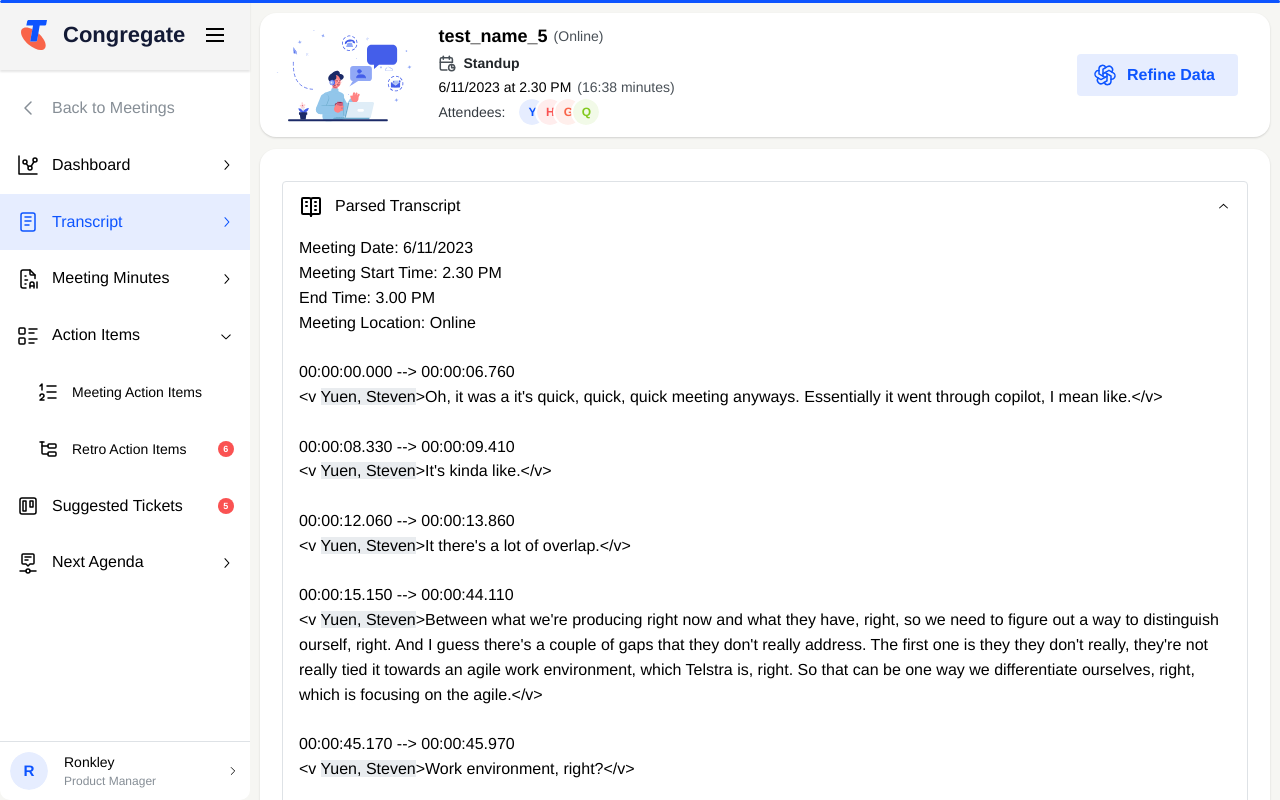
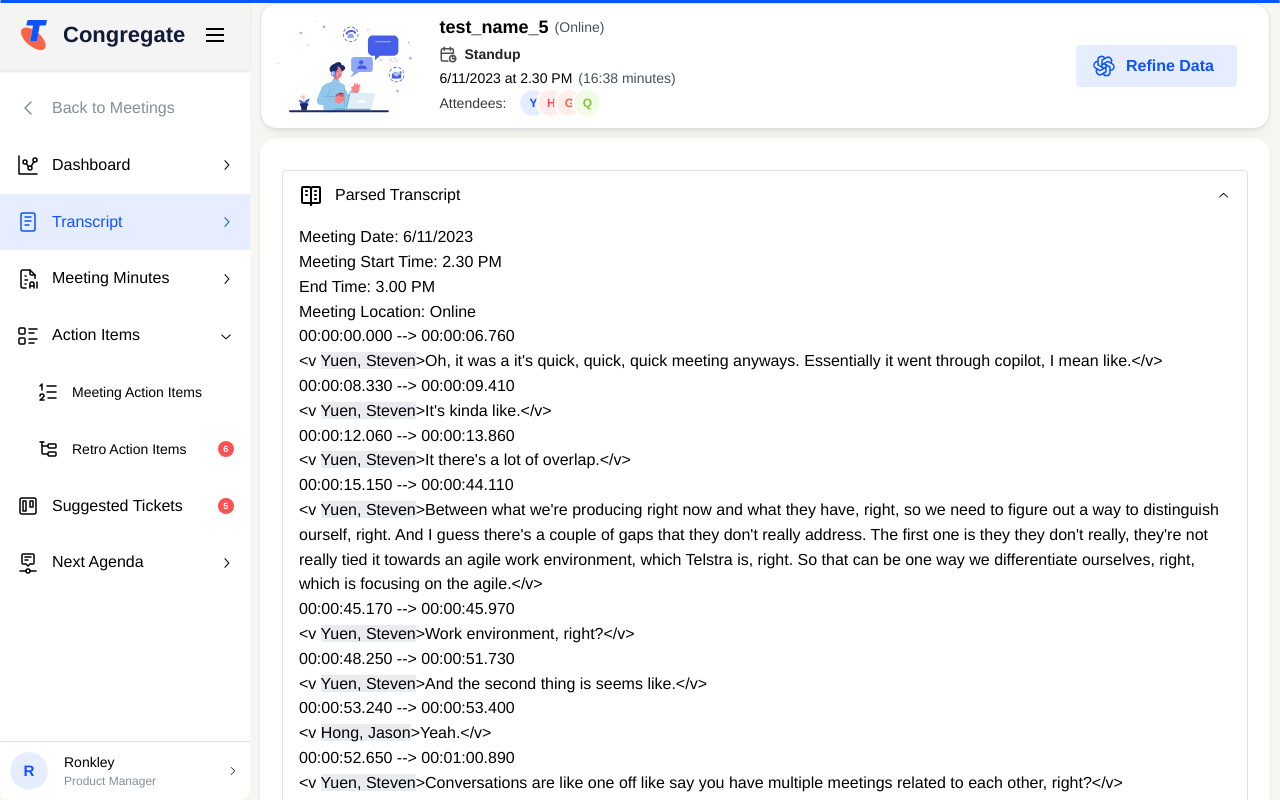
Before and after one commit to sseanik/10-to-5Gen, a React (Vite) app: page /meeting/1 in a window 1280 px wide. Both pictures are taken after a click on the link "Transcript". Shown: the top 800 px of the page. Built offline with nearby package versions, Linux system fonts and the light colour scheme; no server answers.

Commit message:
Fixed HTTPs issue again

```diff
--- a/index.html
+++ b/index.html
@@ -1,10 +1,9 @@
-<!doctype html>
+<!DOCTYPE html>
 <html lang="en">
   <head>
     <meta charset="UTF-8" />
     <link rel="icon" type="image/svg+xml" href="/src/assets/logo.svg" />
     <meta name="viewport" content="width=device-width, initial-scale=1.0" />
-    <meta http-equiv="Content-Security-Policy" content="upgrade-insecure-requests" />
 
     <title>Telstra Congregate</title>
   </head>
--- a/src/App.tsx
+++ b/src/App.tsx
@@ -26,9 +26,12 @@ function App() {
     <AnimatePresence mode="wait">
       <Layout nestedNav={nestedNav} setNestedNav={setNestedNav} navBadges={navBadges} progress={progress}>
         <Routes key={location.pathname} location={location}>
-          <Route path="/" element={<Meetings setNestedNav={setNestedNav} />} />
-          <Route path="/meetings" element={<Meetings setNestedNav={setNestedNav} />} />
-          <Route path="/meeting/:meetingId" element={<Meeting nestedNav={nestedNav} setNavBadges={setNavBadges} />} />
+          <Route path="/" element={<Meetings setProgress={setProgress} />} />
+          <Route path="/meetings" element={<Meetings setProgress={setProgress} />} />
+          <Route
+            path="/meeting/:meetingId"
+            element={<Meeting nestedNav={nestedNav} setProgress={setProgress} setNavBadges={setNavBadges} />}
+          />
           <Route path="/agile" element={<Agile />} />
           <Route path="/retro" element={<Retro />} />
           <Route path="/standup" element={<Standup />} />
--- a/src/components/Layout/index.tsx
+++ b/src/components/Layout/index.tsx
@@ -19,8 +19,17 @@ export default function Layout({ nestedNav, setNestedNav, children, navBadges, p
   const [opened, { toggle }] = useDisclosure(window.innerWidth > 768);
 
   return (
-    <AppShell navbar={{ width: 250, breakpoint: 'sm' }} padding="xs" style={{ height: 'calc(100vh - 10px)' }}>
-      <Progress radius="xs" size="xs" value={100} animated={progress} style={{ zIndex: 102 }} />
+    <AppShell navbar={{ width: 250, breakpoint: 'sm' }} padding="0" style={{ height: 'calc(100vh - 10px)' }}>
+      <Progress
+        radius="xs"
+        size="xs"
+        value={100}
+        animated={progress}
+        style={{ zIndex: 103 }}
+        pos="fixed"
+        w="100%"
+        top={0}
+      />
       <AppShell.Navbar withBorder={false} style={{ backgroundColor: 'unset', width: opened ? '250px' : '75px' }}>
         <Navbar
           opened={opened}
--- a/src/components/MeetingHeader/index.tsx
+++ b/src/components/MeetingHeader/index.tsx
@@ -15,7 +15,7 @@ export default function MeetingHeader({ data, lottie }: MeetingHeaderProps) {
   const { time, location } = data.Meeting.minutes.minutes;
 
   return (
-    <Paper shadow="xs" radius="lg" p="xs" pr="xl" pl={0}>
+    <Paper shadow="sm" radius="lg" p="xs" pr="xl" pl={0} pos="sticky" w="100%" top={3} withBorder>
       <Group justify="space-between">
         <Group>
           <Lottie animationData={lottie} loop style={{ height: 100 }} />
--- a/src/components/MeetingTable/index.tsx
+++ b/src/components/MeetingTable/index.tsx
@@ -15,17 +15,21 @@ interface MetaParsed extends Omit<Meta, 'attendees'> {
   attendees: JSX.Element;
 }
 
-export default function MeetingTable({ setNestedNav }: { setNestedNav: Dispatch<SetStateAction<string>> }) {
+export default function MeetingTable({ setProgress }: { setProgress: Dispatch<SetStateAction<boolean>> }) {
   // Navigating to meeting
   const navigate = useNavigate();
 
   // Fetching the data
   const getMeetings = async () => {
-    const res = await fetch('http://13.211.169.215:5000/masterlist');
+    const res = await fetch('https://13.211.169.215:5000/masterlist');
     return res.json();
   };
   // Using the hook
-  const { data, isLoading } = useQuery('meetings', getMeetings);
+  const { data, isLoading } = useQuery({ queryKey: ['meetings'], queryFn: getMeetings, retry: 1 });
+
+  useEffect(() => {
+    setProgress(isLoading);
+  }, [isLoading, setProgress]);
 
   const dataSource = !data ? mockData : (data.data as Meta[]);
 
--- a/src/pages/Meeting/Transcript/index.tsx
+++ b/src/pages/Meeting/Transcript/index.tsx
@@ -16,9 +16,11 @@ export default function Transcript({ data }: { data: DataType }) {
       <Accordion.Item key="transcript-ai" value="transcript-ai">
         <Accordion.Control icon={<IconVocabulary />}>Parsed Transcript</Accordion.Control>
         <Accordion.Panel>
-          <Highlight color="gray" highlight={names}>
-            {transcriptText}
-          </Highlight>
+          {transcriptText.split('\n').map((line, index) => (
+            <Highlight key={index} color="gray" highlight={names}>
+              {line}
+            </Highlight>
+          ))}
         </Accordion.Panel>
       </Accordion.Item>
       <Accordion.Item key="transcript-original" value="transcript-original">
--- a/src/pages/Meeting/index.tsx
+++ b/src/pages/Meeting/index.tsx
@@ -19,17 +19,22 @@ import Transcript from './Transcript';
 interface MeetingProps {
   nestedNav: string;
   setNavBadges: Dispatch<SetStateAction<NavBadgesType>>;
+  setProgress: Dispatch<SetStateAction<boolean>>;
 }
 
-export default function Meeting({ nestedNav, setNavBadges }: MeetingProps) {
+export default function Meeting({ nestedNav, setNavBadges, setProgress }: MeetingProps) {
   const { meetingId } = useParams();
   // Fetching the data
-  const getMeetings = async () => {
-    const res = await fetch(`http://13.211.169.215:5000/files/${meetingId}`);
+  const getMeeting = async () => {
+    const res = await fetch(`https://13.211.169.215:5000/files/${meetingId}`);
     return res.json();
   };
   // Using the hook
-  const { data, isLoading } = useQuery('meeting', getMeetings);
+  const { data, isLoading } = useQuery({ queryKey: ['meeting'], queryFn: getMeeting, retry: 1 });
+
+  useEffect(() => {
+    setProgress(isLoading);
+  }, [isLoading, setProgress]);
 
   const [dataSource] = useState(!data ? mockData : data.data);
 
@@ -43,7 +48,7 @@ export default function Meeting({ nestedNav, setNavBadges }: MeetingProps) {
   if (isLoading) return <div>Loading...</div>;
 
   return (
-    <>
+    <Box mr="10px">
       <MeetingHeader data={dataSource} lottie={lottie} />
       <Paper shadow="xs" radius="lg" p="xs" mt="sm">
         <Box p="sm" mt="xs" style={{ whiteSpace: 'pre-wrap' }}>
@@ -71,6 +76,6 @@ export default function Meeting({ nestedNav, setNavBadges }: MeetingProps) {
           })()}
         </Box>
       </Paper>
-    </>
+    </Box>
   );
 }
--- a/src/pages/Meetings/index.tsx
+++ b/src/pages/Meetings/index.tsx
@@ -4,11 +4,11 @@ import lottie from '@/assets/lotties/meetings.json';
 import Header from '@/components/Header';
 import MeetingTable from '@/components/MeetingTable';
 
-export default function Meetings({ setNestedNav }: { setNestedNav: Dispatch<SetStateAction<string>> }) {
+export default function Meetings({ setProgress }: { setProgress: Dispatch<SetStateAction<boolean>> }) {
   return (
     <>
       <Header heading="Meetings" description="<NEED DESCRIPTION>" lottie={lottie} />
-      <MeetingTable setNestedNav={setNestedNav} />
+      <MeetingTable setProgress={setProgress} />
     </>
   );
 }
```
